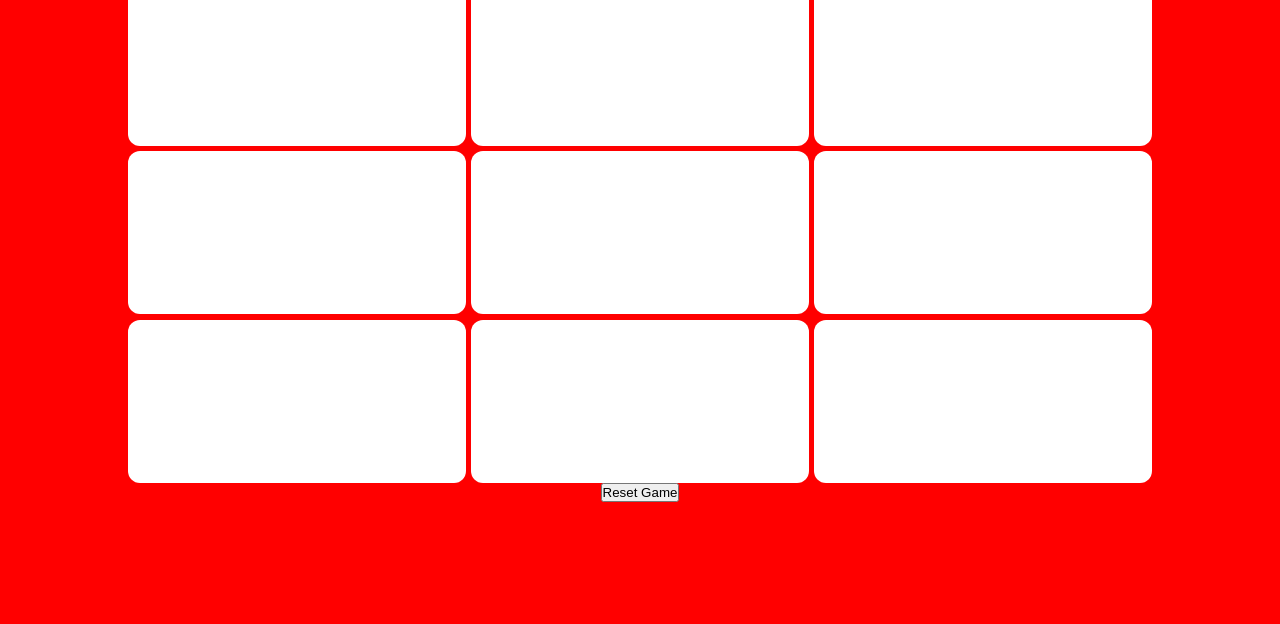
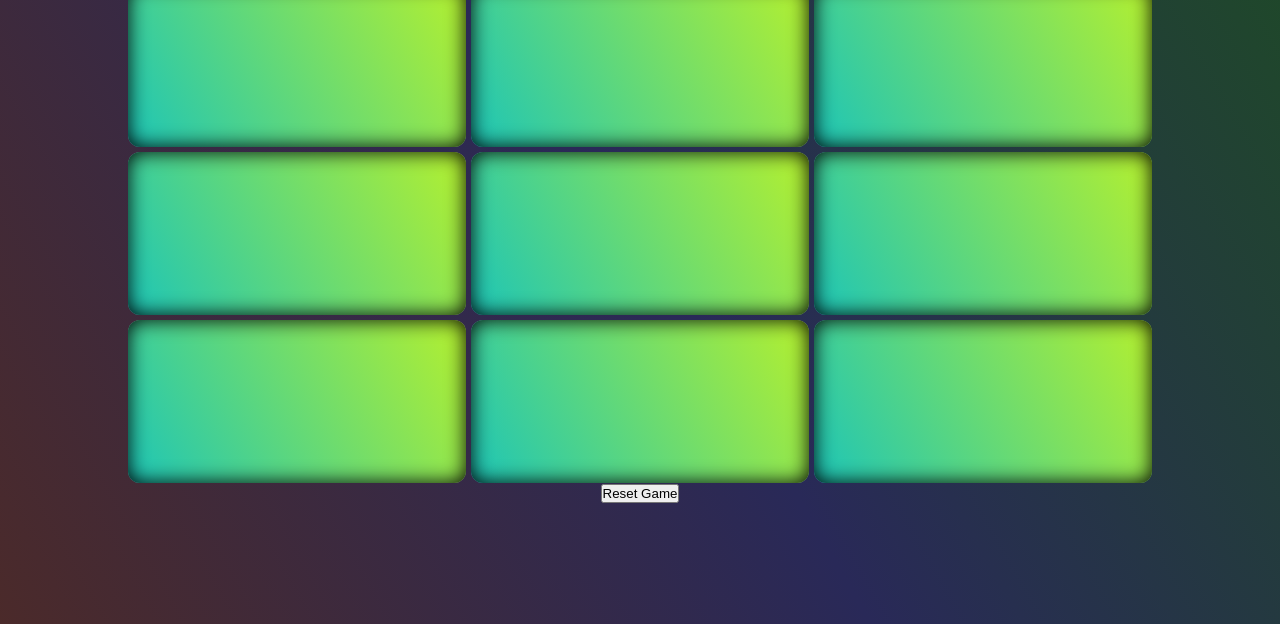
Before and after one commit to kritirajmaharana/TicTacToe, a plain HTML site: page index.html in a window 1280 px wide. Shown: the part 176-800 px from the top of the page. Drawn offline with nearby package versions, Linux system fonts and the light colour scheme.

Commit message:
third commit

```diff
--- a/index.html
+++ b/index.html
@@ -14,15 +14,15 @@
         <div class="container">
       <h1>Tic tac toe</h1>
     <div class="boxes">
-        <button type="button" id="box1" class="box"></button>
-        <button type="button" id="box2" class="box"></button>
-        <button type="button" id="box3" class="box"></button>
-        <button type="button" id="box4" class="box"></button>
-        <button type="button" id="box5" class="box"></button>
-        <button type="button" id="box6" class="box"></button>
-        <button type="button" id="box7" class="box"></button>
-        <button type="button" id="box8" class="box"></button>
-        <button type="button" id="box9" class="box"></button>
+        <div id="box1" ><button class="box material-symbols-outlined" type="butn"  ></button></div>
+        <div id="box2" ><button class="box material-symbols-outlined" type="butn" ></button></div>
+        <div id="box3" ><button class="box material-symbols-outlined" type="butn" ></button></div>
+        <div id="box4" ><button class="box material-symbols-outlined" type="butn" ></button></div>
+        <div id="box5" ><button class="box material-symbols-outlined" type="butn" ></button></div>
+        <div id="box6" ><button class="box material-symbols-outlined" type="butn" ></button></div>
+        <div id="box7" ><button class="box material-symbols-outlined" type="butn" ></button></div>
+        <div id="box8" ><button class="box material-symbols-outlined" type="butn" ></button></div>
+        <div id="box9" ><button class="box material-symbols-outlined" type="butn" ></button></div>
     </div>
     <button type="reset" id="resetBtn">Reset Game</button>
   </div>
--- a/script.js
+++ b/script.js
@@ -20,15 +20,21 @@ const winningArr =
 box.forEach(element => {
    element.addEventListener('click', () => {
     if(iszero){
-        element.textContent = "x"
+        element.textContent = "close"
         iszero = false;
-        element.setAttribute("disabled", false)
+        element.setAttribute("disabled", true);
     }else{
-        element.textContent = "o"
+        element.textContent = "circle"
         iszero = true;
-        element.setAttribute("disabled", false)
+        element.setAttribute("disabled", false);
+    }
+   });
+});
+checkWinner();
 
+function checkWinner(){
+    for(let pattern of winningArr){
+        console.log(pattern);
     }
-   })
-});
+}
 })();
--- a/style.css
+++ b/style.css
@@ -1,3 +1,4 @@
+@import url('https://fonts.googleapis.com/css2?family=Roboto:ital,wght@0,100;0,300;0,400;0,500;0,700;0,900;1,100;1,300;1,400;1,500;1,700;1,900&display=swap');
 *{
     margin: 0;
     padding: 0;
@@ -9,16 +10,17 @@ body,html{
     display: flex;
     align-items: center;
     justify-content: center;
-    background-color: cadetblue;
+    font-family: "Roboto";
 }
 .container{
     width: 100%;
     height:100%;
-    background-color: red;
+    background-image: linear-gradient(60deg,rgb(75, 42, 42),rgb(41, 41, 88),rgb(30, 75, 37));
     display: flex;
     align-items: center;
     justify-content: center;
     flex-direction: column;
+    color: white;
 }
 .boxes{
     width: 80%;
@@ -28,14 +30,17 @@ body,html{
     gap: 5px;
 }
 .box{
+    width: 100%;
     height: 163px;
     border-radius: 12px;
     border: none;
-    background-color: #ffffff;
-    color: black;
+    background-image: linear-gradient(60deg, rgb(29, 197, 183) ,rgb(181, 240, 46));
+    color: rgb(255, 255, 255);
+    text-align: center;
+    box-shadow: 0px 0px 20px black inset;
+    font-size: 80px;
+    text-shadow: 0px 0px 10px rgb(255, 255, 255);
     display: flex;
     align-items: center;
     justify-content: center;
-    font-size: 3rem;
-    text-align: center;
 }
```
